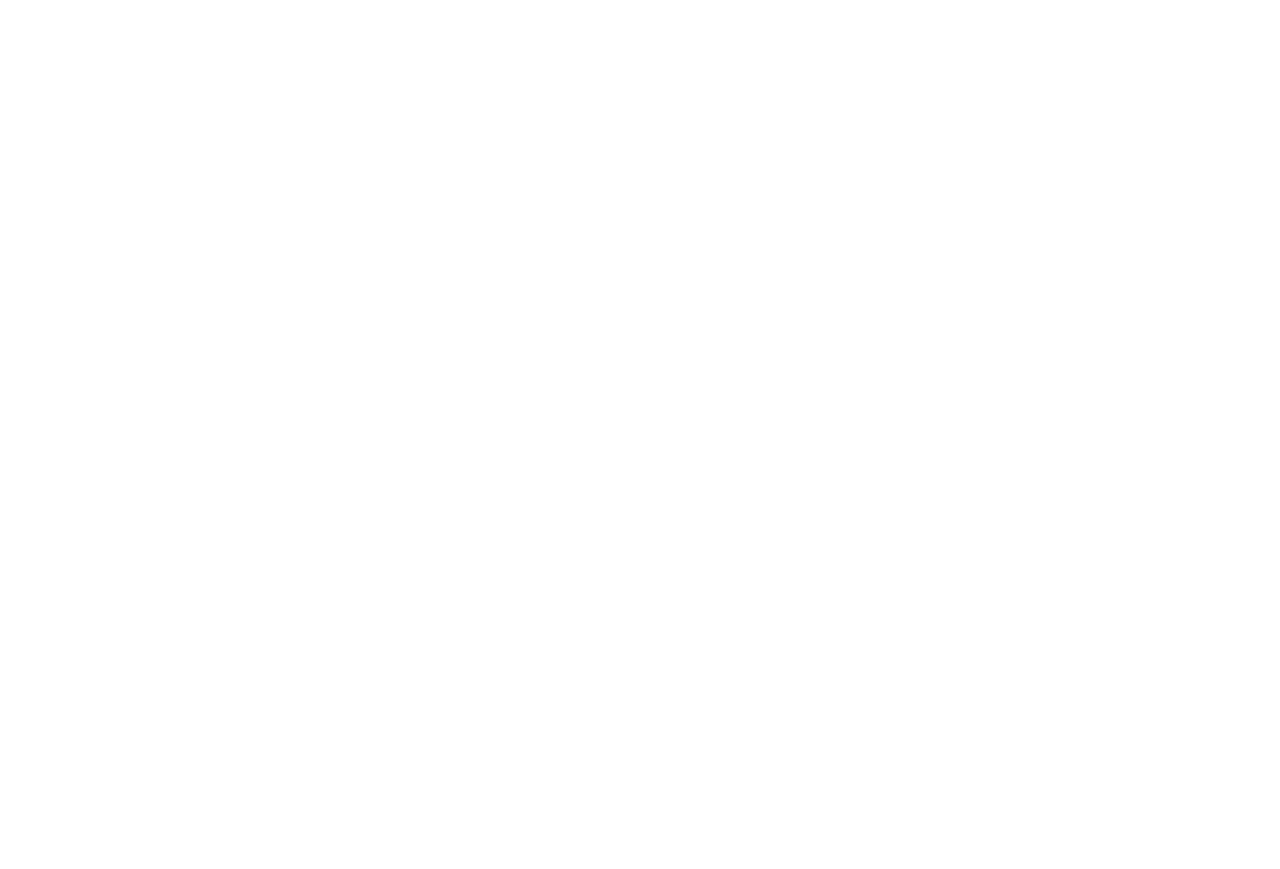
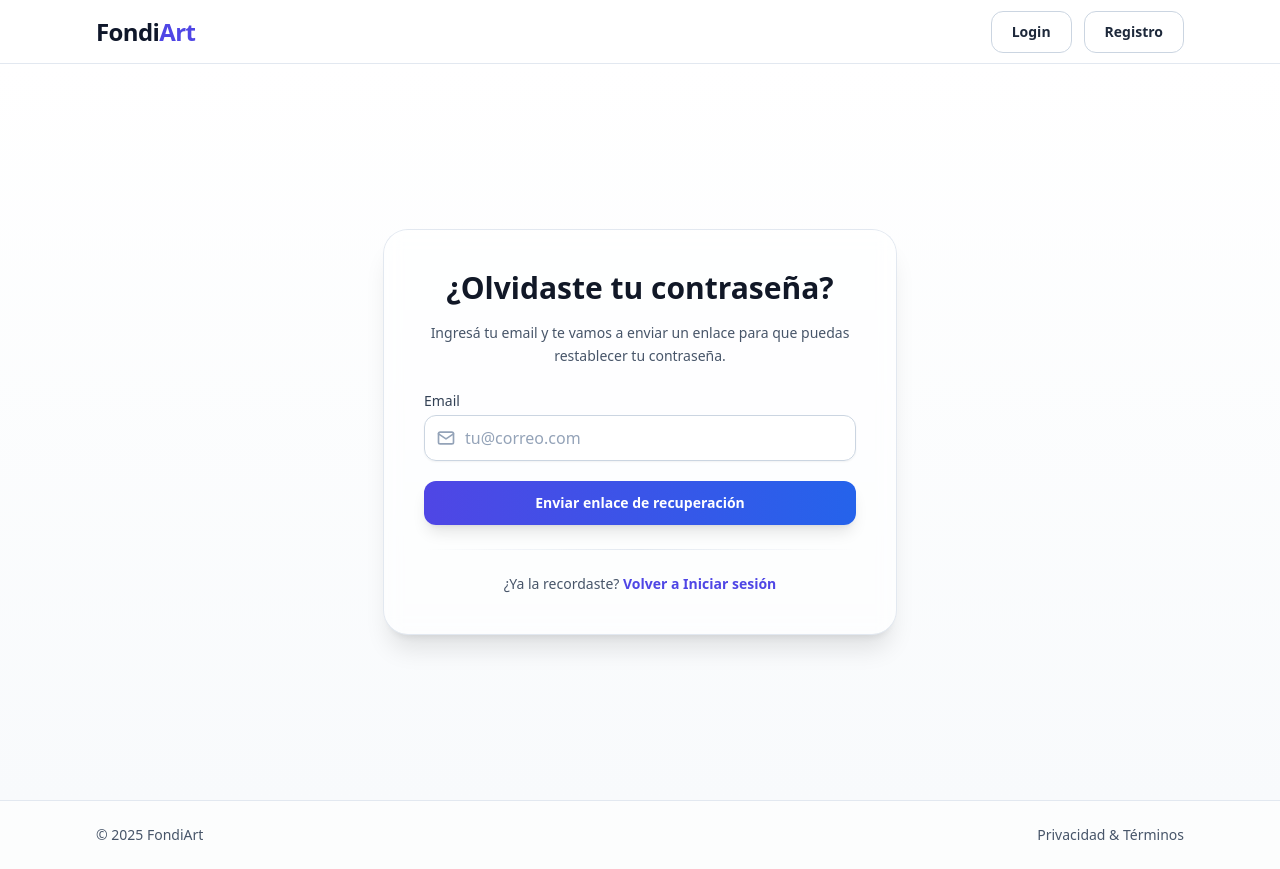
Before and after one commit to chrisca88/FondiArt_Front, a React (Vite) app: page /forgot-password in a window 1280 px wide. Before the commit this address had no page. Before the commit the page ends 800 px from the top, so only its background shows below. Built offline with nearby package versions, Linux system fonts and the light colour scheme.

Commit message:
nueva pagina de olvido su contrasena

```diff
--- a/src/App.jsx
+++ b/src/App.jsx
@@ -7,6 +7,7 @@ import FAQ from './pages/FAQ.jsx'
 import Info from './pages/Info.jsx'
 import Login from './pages/auth/Login.jsx'
 import Register from './pages/auth/Register.jsx'
+import ForgotPassword from './pages/auth/ForgotPassword.jsx'
 
 import BuyerDashboard from './pages/dashboard/BuyerDashboard.jsx'
 import ArtistDashboard from './pages/dashboard/ArtistDashboard.jsx'
@@ -48,6 +49,7 @@ export default function App(){
         <Route path="/faq" element={<FAQ/>} />
         <Route path="/login" element={<Login/>} />
         <Route path="/register" element={<Register/>} />
+        <Route path="/forgot-password" element={<ForgotPassword />} />
 
         {/* Rutas protegidas */}
         <Route element={<RequireAuth/>}>
--- /dev/null
+++ b/src/pages/auth/ForgotPassword.jsx
@@ -0,0 +1,113 @@
+import { useState } from 'react'
+import { Link } from 'react-router-dom'
+// si tuvieras una action tipo forgotPassword en redux, la vamos a enchufar después
+
+export default function ForgotPassword(){
+  const [email, setEmail] = useState('')
+  const [loading, setLoading] = useState(false)
+  const [done, setDone] = useState(false)
+  const [error, setError] = useState(null)
+
+  async function onSubmit(e){
+    e.preventDefault()
+    setError(null)
+    setLoading(true)
+
+    try {
+      // TODO: llamar endpoint de recuperación de contraseña
+      // Ejemplo esperado:
+      // await api.post('/api/v1/auth/forgot-password/', { email })
+
+      // Si no hay endpoint todavía, simulamos el éxito:
+      await new Promise(r => setTimeout(r, 600))
+
+      setDone(true)
+    } catch (err){
+      console.error('[ForgotPassword][ERROR]', err)
+      setError('No se pudo procesar tu solicitud. Intentá de nuevo.')
+    } finally {
+      setLoading(false)
+    }
+  }
+
+  return (
+    <section className="min-h-[calc(100vh-4rem)] flex items-center justify-center bg-gradient-to-b from-white to-slate-50 px-4">
+      <div className="w-full max-w-lg">
+        <div className="card-surface p-8 sm:p-10 shadow-xl rounded-3xl">
+          <h1 className="text-2xl sm:text-3xl font-extrabold text-center">
+            ¿Olvidaste tu contraseña?
+          </h1>
+
+          {done ? (
+            <div className="mt-6 rounded-xl border border-emerald-200 bg-emerald-50 px-4 py-3 text-sm text-emerald-700">
+              Si el correo existe en nuestro sistema, te enviamos instrucciones
+              para restablecer tu contraseña.
+            </div>
+          ) : (
+            <>
+              <p className="mt-4 text-sm text-slate-600 text-center leading-relaxed">
+                Ingresá tu email y te vamos a enviar un enlace para que puedas
+                restablecer tu contraseña.
+              </p>
+
+              {error && (
+                <div className="mt-6 rounded-xl border border-red-200 bg-red-50 px-4 py-3 text-sm text-red-700">
+                  {error}
+                </div>
+              )}
+
+              <form onSubmit={onSubmit} className="mt-6 space-y-5">
+                {/* Email */}
+                <div>
+                  <label className="form-label" htmlFor="email">Email</label>
+                  <div className="relative">
+                    <span className="pointer-events-none absolute left-3 top-1/2 -translate-y-1/2 text-slate-400">
+                      <MailIcon className="h-5 w-5"/>
+                    </span>
+                    <input
+                      id="email"
+                      type="email"
+                      className="input pl-10"
+                      placeholder="tu@correo.com"
+                      value={email}
+                      onChange={(e)=>setEmail(e.target.value)}
+                      required
+                      autoComplete="email"
+                    />
+                  </div>
+                </div>
+
+                {/* Submit */}
+                <button
+                  className="btn btn-primary btn-lg w-full disabled:opacity-70 disabled:cursor-not-allowed"
+                  disabled={loading}
+                >
+                  {loading ? 'Enviando…' : 'Enviar enlace de recuperación'}
+                </button>
+              </form>
+            </>
+          )}
+
+          <div className="my-6 h-px bg-gradient-to-r from-transparent via-slate-200 to-transparent" />
+
+          <p className="text-center text-sm text-slate-600">
+            ¿Ya la recordaste?{' '}
+            <Link to="/login" className="text-indigo-600 font-semibold hover:underline">
+              Volver a Iniciar sesión
+            </Link>
+          </p>
+        </div>
+      </div>
+    </section>
+  )
+}
+
+/* ---------- íconos reutilizados ---------- */
+function MailIcon(props){
+  return (
+    <svg viewBox="0 0 24 24" fill="none" stroke="currentColor" strokeWidth="2" {...props}>
+      <path strokeLinecap="round" strokeLinejoin="round" d="M3 7l9 6 9-6" />
+      <rect x="3" y="5" width="18" height="14" rx="2" />
+    </svg>
+  )
+}
--- a/src/pages/auth/Login.jsx
+++ b/src/pages/auth/Login.jsx
@@ -123,7 +123,7 @@ export default function Login(){
                 <input type="checkbox" className="checkbox" checked={remember} onChange={e=>setRemember(e.target.checked)}/>
                 <span className="text-sm text-slate-700">Recordarme</span>
               </label>
-              <a href="#" className="text-sm text-indigo-600 hover:underline">¿Olvidaste tu contraseña?</a>
+              <Link to="/forgot-password" className="text-sm text-indigo-600 hover:underline">¿Olvidaste tu contraseña?</Link>
             </div>
 
             {/* Submit */}
```
